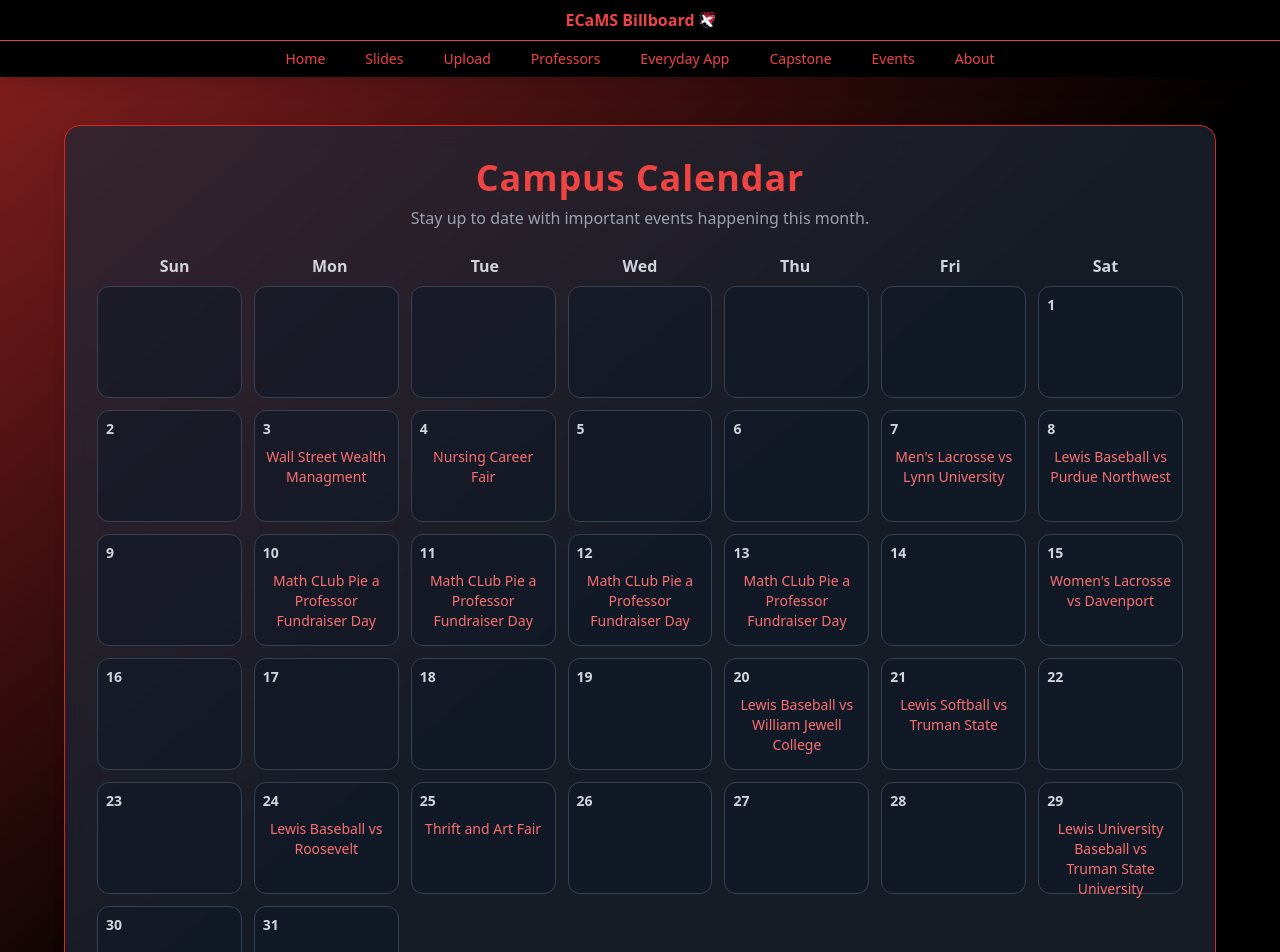
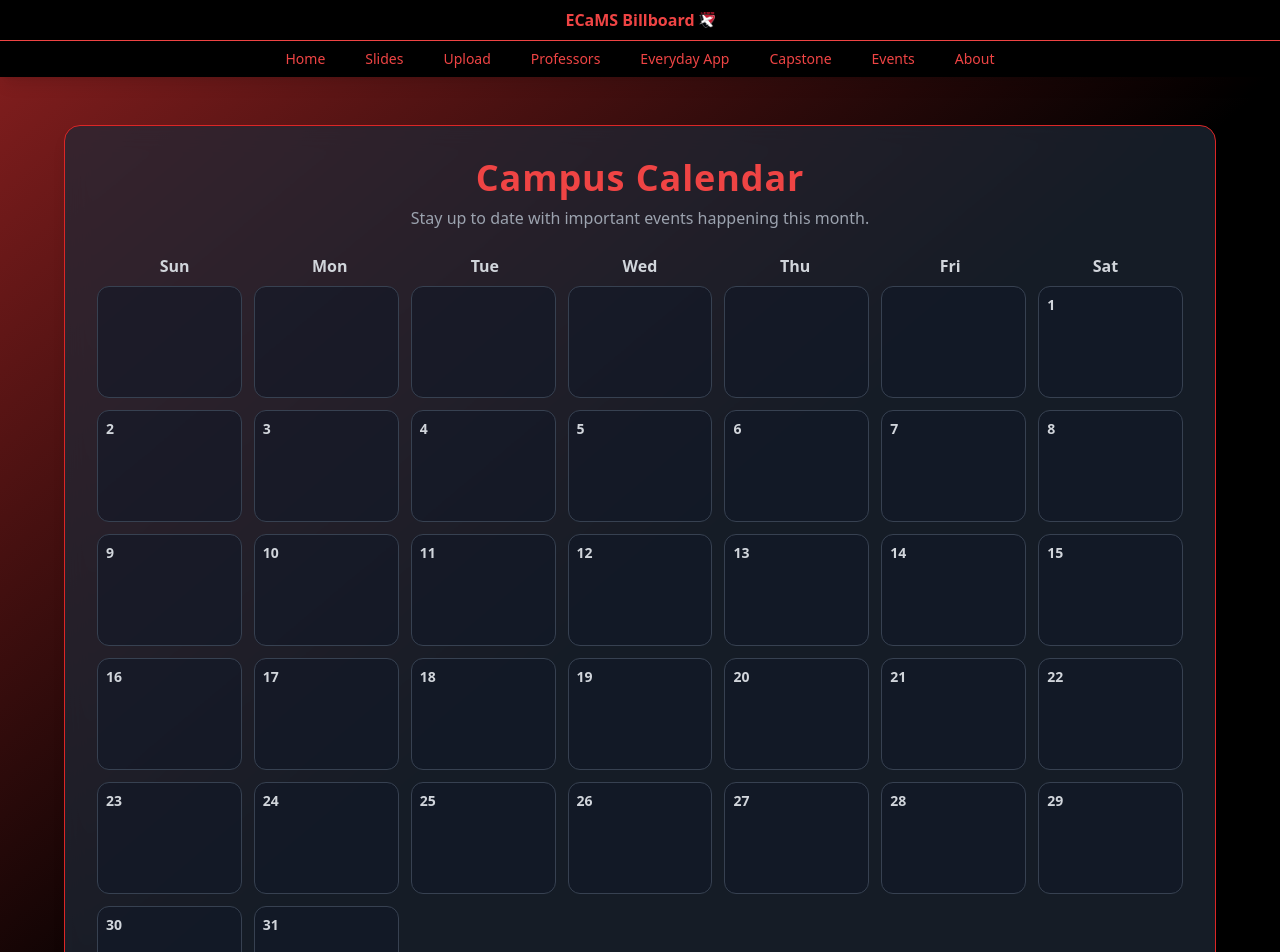
Before and after one commit to ECaMS-Billboard/ecams-billboard, a React (Create React App) app: page /calendar in a window 1280 px wide. Shown: the top 952 px of the page. Built offline with nearby package versions, Linux system fonts and the light colour scheme.

Commit message:
removed events

```diff
--- a/src/pages/Calendar.js
+++ b/src/pages/Calendar.js
@@ -2,21 +2,7 @@ import React from "react";
 
 function Calendar() {
   const events = {
-    3: "Wall Street Wealth Managment",
-    4: "Nursing Career Fair",
-    7: "Men's Lacrosse vs Lynn University",
-    8: "Lewis Baseball vs Purdue Northwest",
-    10: "Math CLub Pie a Professor Fundraiser Day",
-    12: "Math CLub Pie a Professor Fundraiser Day",
-    13: "Math CLub Pie a Professor Fundraiser Day",
-    11: "Math CLub Pie a Professor Fundraiser Day",
-    15: "Women's Lacrosse vs Davenport",
-    20: "Lewis Baseball vs William Jewell College",
-    21: "Lewis Softball vs Truman State",
-    24: "Lewis Baseball vs Roosevelt",
-    25: "Thrift and Art Fair",
 
-    29: "Lewis University Baseball vs Truman State University",
   };
 
   const daysInMonth = 31;
```
